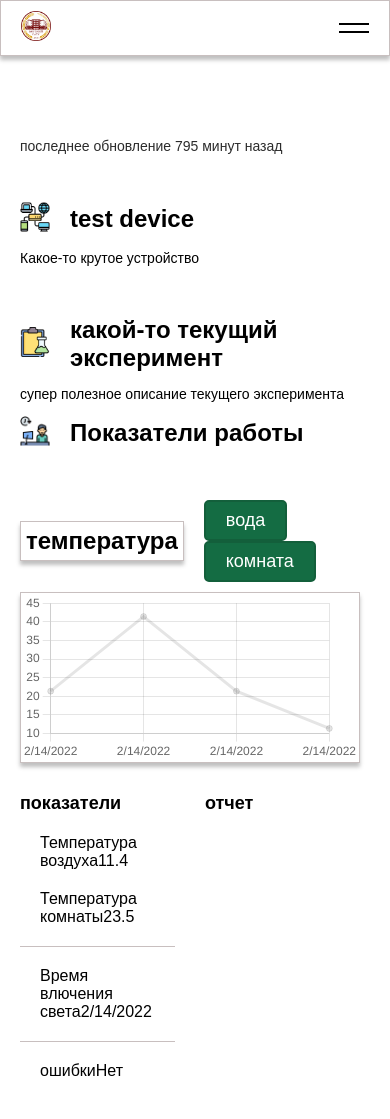
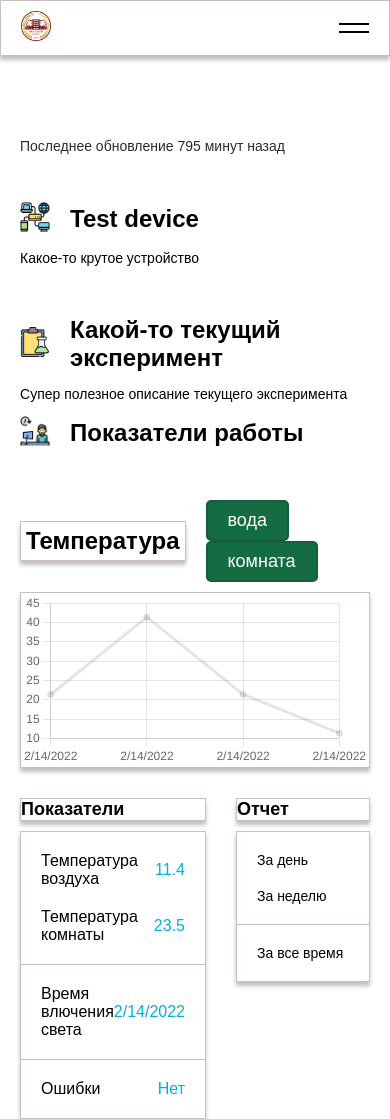
Before and after one commit to vagrohub/aeroponics-client, a React (Create React App) app: page / in a window 390 px wide. Built offline with nearby package versions, Linux system fonts and the light colour scheme.

Commit message:
add component Report

```diff
--- a/src/components/Headline/headline.scss
+++ b/src/components/Headline/headline.scss
@@ -2,6 +2,10 @@
 
     h1, h2, h3, h4, h5, h6 {
         margin: 0;
+
+        &::first-letter {
+            text-transform: uppercase;
+        }
     }
     h1 {
         font-size: 48px;
--- a/src/components/Indicators/Indicators.tsx
+++ b/src/components/Indicators/Indicators.tsx
@@ -1,5 +1,7 @@
 import './indicators.scss'
 import GroupList from '../GroupList';
+import Wrapper from '../Wrapper';
+import { getClassNameWithModifiers } from '../../utils/className';
 
 const getIndicatorRow = (label: string, value: string) => {
     return (
@@ -16,6 +18,7 @@ interface IndicatorsProps {
     lightOffTime: Date;
     lightWorkingTime: number;
     isError: boolean;
+    isMobile: boolean;
 
 }
 const Indicators = ({
@@ -23,13 +26,21 @@ const Indicators = ({
     tempRoom,
     lightOffTime,
     lightWorkingTime,
-    isError
+    isError,
+    isMobile
 }: IndicatorsProps) => {
     const lightOnTime = new Date(lightOffTime.getTime() - lightWorkingTime)
         .toLocaleDateString();
+    const className = getClassNameWithModifiers({
+        className: 'indicators',
+        modifiers: [
+            ['indicators--mobile', isMobile]
+        ]
+    })
 
     return (
         <div className='indicators'>
+            <Wrapper isBoxSchadow={true}>
                 <GroupList
                     list={[
                         [
@@ -40,10 +51,11 @@ const Indicators = ({
                             getIndicatorRow('Время влючения света', lightOnTime)
                         ],
                         [
-                        getIndicatorRow('ошибки', `${isError ? 'Да' : 'Нет'}`)
+                            getIndicatorRow('Ошибки', `${isError ? 'Да' : 'Нет'}`)
                         ]
                     ]}
                 />
+            </Wrapper>
         </div>
     );
 };
--- a/src/components/Indicators/indicators.scss
+++ b/src/components/Indicators/indicators.scss
@@ -0,0 +1,20 @@
+.indicators {
+
+    &__row {
+        display: flex;
+        align-items: center;
+        justify-content: space-between;
+        font-size: 16px;
+    }
+
+    &__value {
+        color: #00B1E2;
+    }
+}
+
+.indicators.indicators--mobile {
+
+    .indicators__row {
+        font-size: 14px;
+    }
+}
--- a/src/components/Main/Main.tsx
+++ b/src/components/Main/Main.tsx
@@ -4,9 +4,11 @@ import Container from '../Container';
 import Headline, { Levels } from '../Headline';
 import TemperatureChart from '../TemperatureChart';
 import Indicators from '../Indicators';
+import Report from '../Report';
 import { getTimeElapsedSince } from '../../utils/date';
 import { getClassNameWithModifiers } from '../../utils/className';
 import { execTemperatureFromMeasurements } from './utils';
+import Wrapper from '../Wrapper';
 
 const Main = ({ user, windowWidth }: MainProps) => {
     const isMobile = windowWidth <= 526;
@@ -77,11 +79,13 @@ const Main = ({ user, windowWidth }: MainProps) => {
                             </div>
 
                             <div className='main__indicators'>
+                                <Wrapper isBoxSchadow={true}>
                                     <Headline
                                         level={Levels.Third}
                                         isMobile={isMobile}
                                         value='показатели'
                                     />
+                                </Wrapper>
 
                                 <div className='main__block-info'>
                                     <Indicators
@@ -90,18 +94,21 @@ const Main = ({ user, windowWidth }: MainProps) => {
                                         lightOffTime={lastMeasurementExperiment.lightOffTime}
                                         lightWorkingTime={lastMeasurementExperiment.lightWorkingTime}
                                         isError={lastMeasurementExperiment.danger}
+                                        isMobile={isMobile}
                                     />
                                 </div>
                             </div>
                             <div className='main__report'>
+                                <Wrapper isBoxSchadow={true}>
                                     <Headline
                                         level={Levels.Third}
                                         isMobile={isMobile}
-                                    value='отчет'
+                                        value='Отчет'
                                     />
+                                </Wrapper>
 
                                 <div className='main__block-info'>
-
+                                    <Report />
                                 </div>
                             </div>
                         </div>
--- a/src/components/Main/main.scss
+++ b/src/components/Main/main.scss
@@ -9,7 +9,7 @@
             padding: 0 20px;
         }
 
-        @media (max-width: 1026px) {
+        @media (max-width: 1100px) {
             display: block;
         }
     }
@@ -35,9 +35,12 @@
 
     &__performance-indicators {
         flex: 1 1 0;
-        max-height: calc(100vh - 220px);
-        overflow-y: auto;
-        padding-right: 30px;
+
+        @media (min-width: 1101px) {
+            max-height: calc(100vh - 220px);
+            overflow-y: auto;
+            padding-right: 30px;
+        }
     }
 
     &__measurements {
@@ -51,8 +54,16 @@
         grid-column: 1 / 3;
     }
 
+    &__block-info {
+        margin-top: 10px;
+    }
+
     p {
         font-size: 16px;
+
+        &::first-letter {
+            text-transform: uppercase;
+        }
     }
 }
 
--- /dev/null
+++ b/src/components/Report/Report.tsx
@@ -0,0 +1,25 @@
+import GroupList from '../GroupList';
+import Wrapper from '../Wrapper';
+import './report.scss';
+
+const Report = () => {
+    return (
+        <div className='report'>
+            <Wrapper isBoxSchadow={true}>
+                <GroupList
+                    list={[
+                        [
+                            <p>За день</p>,
+                            <p>За неделю</p>
+                        ],
+                        [
+                            <p>За все время</p>
+                        ]
+                    ]}
+                />
+            </Wrapper>
+        </div>
+    );
+};
+
+export default Report;
--- /dev/null
+++ b/src/components/Report/index.ts
@@ -0,0 +1,2 @@
+import Report from './Report';
+export default Report;
```
Also changed, not shown: src/components/Report/report.scss (added). Lines whose indentation alone changed are shown as unchanged.
